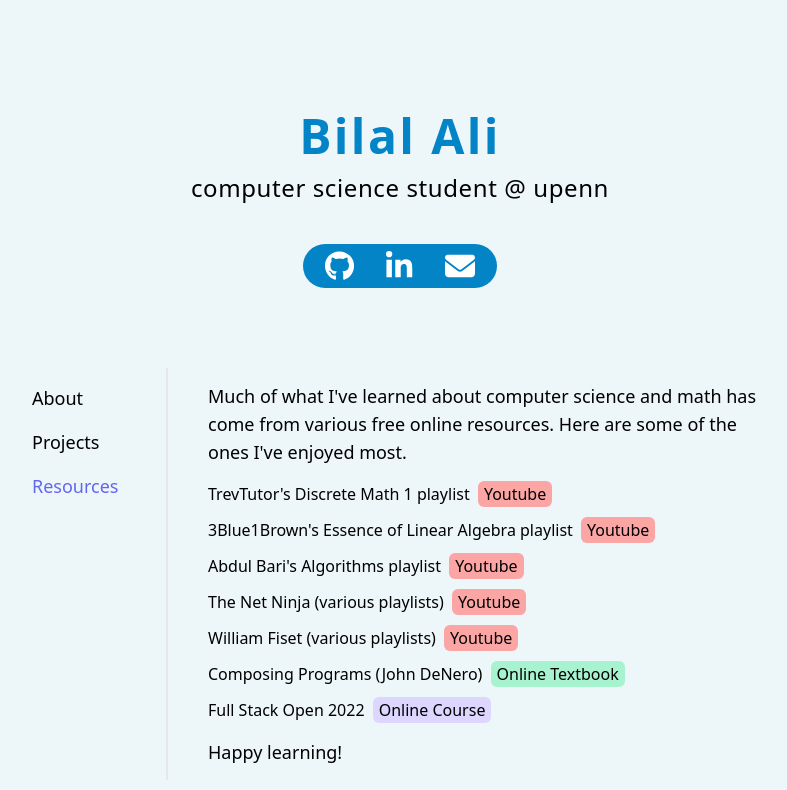
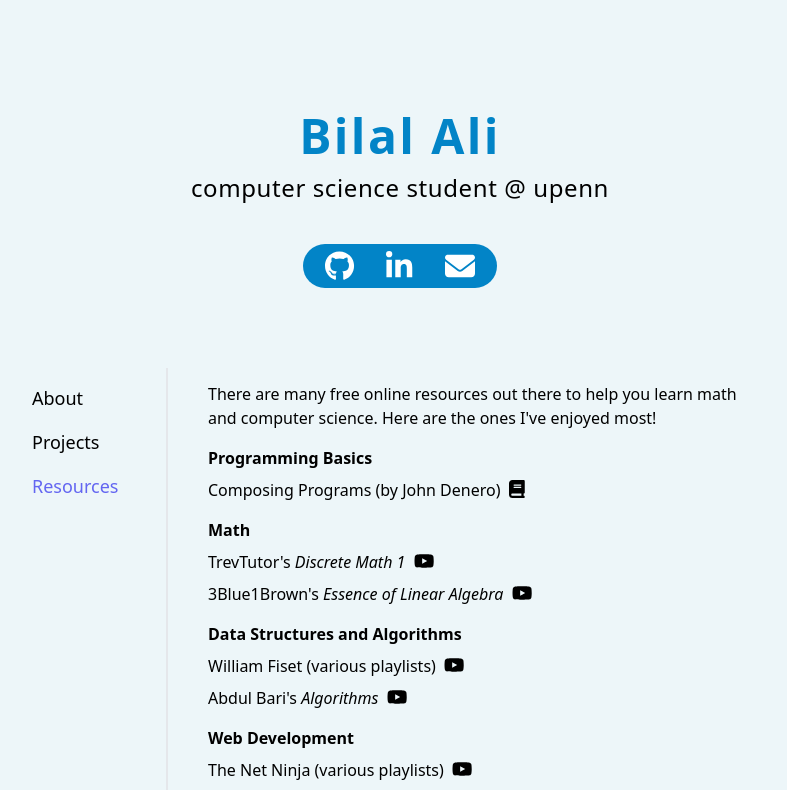
Before and after one commit to bilala45/personal-website, a React (Create React App) app: page /resources in a window 1280 px wide. Shown: the top 790 px of the page, without its empty margins (240-1027 px from the left). Built offline with nearby package versions, Linux system fonts and the light colour scheme.

Commit message:
Add individual sections for resources page

```diff
--- a/src/components/Content.js
+++ b/src/components/Content.js
@@ -8,7 +8,7 @@
     <div className="col-span-1 mr-10 border-r-2">
       <Nav />
     </div>
-    <div className="col-span-3 py-3.5">
+    <div className="col-span-3 pt-3.5 pb-4">
       <Main />
     </div>
   </div>
--- a/src/components/Resources.js
+++ b/src/components/Resources.js
@@ -1,77 +1,55 @@
+import { FontAwesomeIcon } from "@fortawesome/react-fontawesome";
+import { faBook, faLandmark } from "@fortawesome/free-solid-svg-icons";
+import { faYoutube } from "@fortawesome/free-brands-svg-icons";
+
 const Resources = () => {
   return (
     <div className="text-md">
-      <div className="text-lg">
-        Much of what I've learned about computer science and math has come from
-        various free online resources. Here are some of the ones I've enjoyed
-        most.
+      <div className="text-md">
+        There are many free online resources out there to help you learn math
+        and computer science. Here are the ones I've enjoyed most!
       </div>
       <div>
-        <div className="pt-4">
-          TrevTutor's Discrete Math 1 playlist{" "}
-          <a
-            className="px-1.5 py-0.5 mx-1 rounded-md bg-red-300"
-            href="https://www.youtube.com/playlist?list=PLDDGPdw7e6Ag1EIznZ-m-qXu4XX3A0cIz"
-          >
-            Youtube
-          </a>
+        <div className="font-semibold pt-4">Programming Basics</div>
+        <div className="pt-2">
+          Composing Programs (by John Denero){" "}
+          <FontAwesomeIcon className="ml-1 text-lg" icon={faBook} />
         </div>
-        <div className="pt-3">
-          3Blue1Brown's Essence of Linear Algebra playlist{" "}
-          <a
-            className="px-1.5 py-0.5 mx-1 rounded-md bg-red-300"
-            href="https://www.youtube.com/playlist?list=PLZHQObOWTQDPD3MizzM2xVFitgF8hE_ab"
-          >
-            Youtube
-          </a>
+
+        <div className="font-semibold pt-4">Math</div>
+        <div className="pt-2">
+          TrevTutor's <span className="italic">Discrete Math 1</span>{" "}
+          <FontAwesomeIcon className="ml-1 text-lg" icon={faYoutube} />
         </div>
-        <div className="pt-3">
-          Abdul Bari's Algorithms playlist{" "}
-          <a
-            className="px-1.5 py-0.5 mx-1 rounded-md bg-red-300"
-            href="https://www.youtube.com/playlist?list=PLDN4rrl48XKpZkf03iYFl-O29szjTrs_O"
-          >
-            Youtube
-          </a>
+        <div className="pt-2">
+          3Blue1Brown's{" "}
+          <span className="italic">Essence of Linear Algebra</span>{" "}
+          <FontAwesomeIcon className="ml-1 text-lg" icon={faYoutube} />
         </div>
-        <div className="pt-3">
+
+        <div className="font-semibold pt-4">Data Structures and Algorithms</div>
+        <div className="pt-2">
+          William Fiset (various playlists){" "}
+          <FontAwesomeIcon className="ml-1 text-lg" icon={faYoutube} />
+        </div>
+        <div className="pt-2">
+          Abdul Bari's <span className="italic">Algorithms</span>{" "}
+          <FontAwesomeIcon className="ml-1 text-lg" icon={faYoutube} />
+        </div>
+
+        <div className="font-semibold pt-4">Web Development</div>
+        <div className="pt-2">
           The Net Ninja (various playlists){" "}
-          <a
-            className="px-1.5 py-0.5 mx-1 rounded-md bg-red-300"
-            href="https://www.youtube.com/c/TheNetNinja"
-          >
-            Youtube
-          </a>
+          <FontAwesomeIcon className="ml-1 text-lg" icon={faYoutube} />
         </div>
-        <div className="pt-3">
-          William Fiset (various playlists){" "}
-          <a
-            className="px-1.5 py-0.5 mx-1 rounded-md bg-red-300"
-            href="https://www.youtube.com/c/WilliamFiset-videos"
-          >
-            Youtube
-          </a>
-        </div>
-        <div className="pt-3">
-          Composing Programs (John DeNero){" "}
-          <a
-            className="px-1.5 py-0.5 mx-1 rounded-md bg-emerald-200"
-            href="https://composingprograms.com/"
-          >
-            Online Textbook
-          </a>
-        </div>
-        <div className="pt-3">
+        <div className="pt-2">
           Full Stack Open 2022{" "}
-          <a
-            className="px-1.5 py-0.5 mx-1 rounded-md bg-violet-200"
-            href="https://fullstackopen.com/en/"
-          >
-            Online Course
-          </a>
+          <FontAwesomeIcon className="ml-1 text-lg" icon={faLandmark} />
         </div>
       </div>
-      <div className="text-lg pt-4">Happy learning!</div>
+      <div className="text-lg font-semibold text-center pt-4">
+        Happy learning! :)
+      </div>
     </div>
   );
 };
```
